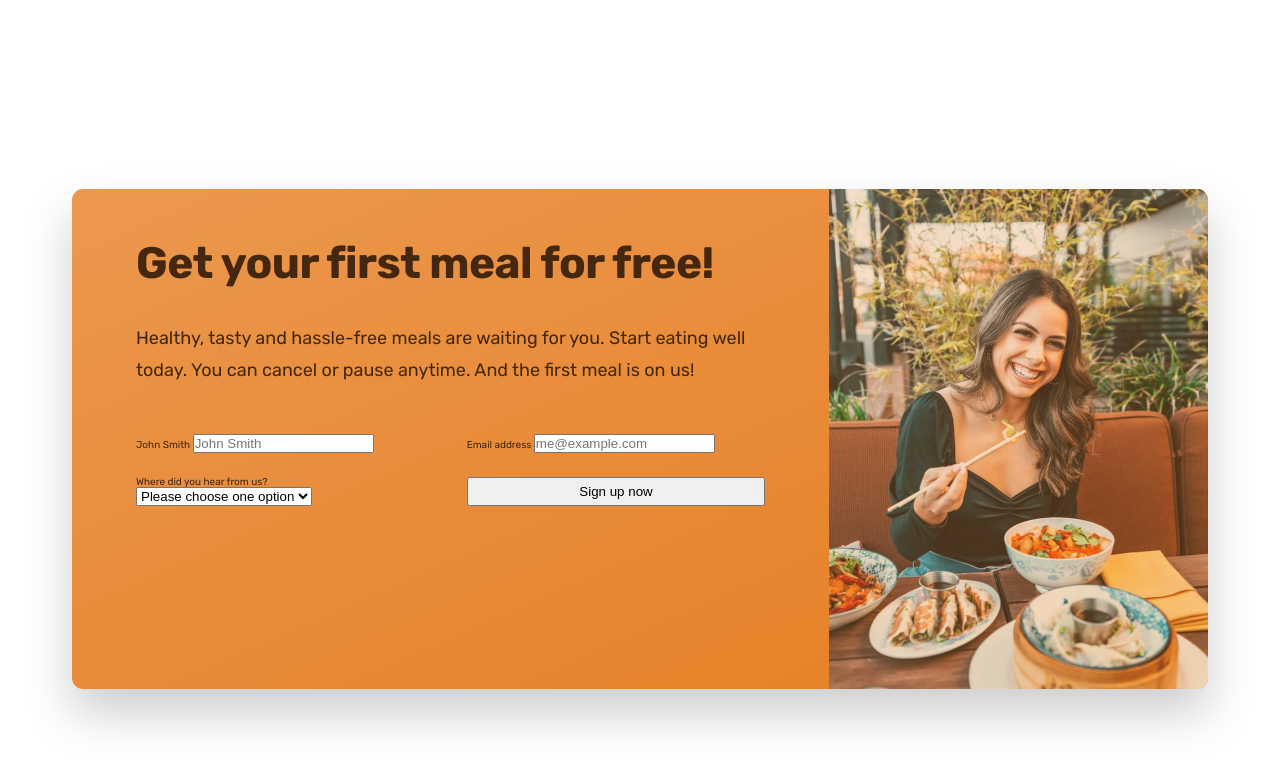
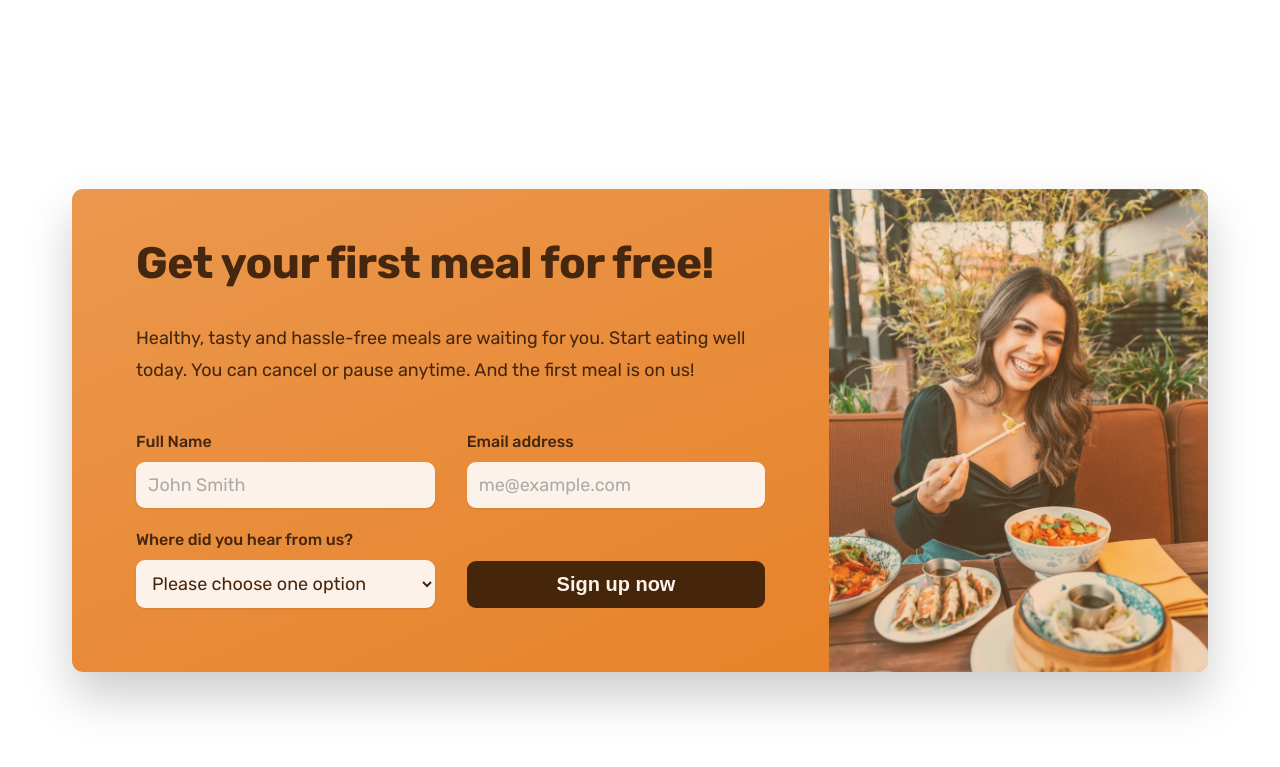
Before and after one commit to srjuchenko/OmniFood, a plain HTML site: page index.html in a window 1280 px wide. Shown: the part 5871-6638 px from the top of the page. Drawn offline with nearby package versions, Linux system fonts and the light colour scheme.

Commit message:
finished the CTA section

```diff
--- a/css/general.css
+++ b/css/general.css
@@ -25,7 +25,7 @@ Paragraph default: 1.6
 - Primary: #e67e22
 
 - Tint: #fdf2e9, #fae5d3.
-- Shades: #cf711f,#2e1907.
+- Shades: #cf711f,#2e1907, #45260a
 - Accents:
 - Greys:#555, #333, #6f6f6f
 
@@ -135,6 +135,7 @@ body {
   letter-spacing: 0.75px;
 }
 
+.btn,
 .btn:link,
 .btn:visited {
   display: inline-block;
@@ -143,6 +144,8 @@ body {
   font-weight: 600;
   padding: 1.6rem 3.2rem;
   border-radius: 9px;
+  border: none;
+  cursor: pointer;
   transition: all 0.3s;
 }
 
@@ -169,6 +172,18 @@ body {
   box-shadow: inset 0 0 0 2px #fff;
 }
 
+.btn--form {
+  background-color: #45260a;
+  color: #fdf2e9;
+  align-self: end;
+  padding: 1.2rem;
+}
+
+.btn--form:hover {
+  color: #555;
+  background-color: #fff;
+}
+
 .list {
   list-style: none;
   display: flex;
@@ -189,6 +204,11 @@ body {
   gap: 1.6rem;
 }
 
+*:focus {
+  outline: none;
+  box-shadow: 0 0 0 0.8rem rgba(230, 125, 34, 0.53);
+}
+
 /* SETTINGS CLASSES */
 .margin-right-sm {
   margin-right: 1.6rem !important;
--- a/css/style.css
+++ b/css/style.css
@@ -488,8 +488,6 @@
   box-shadow: 0 2.4rem 4.8rem rgba(0, 0, 0, 0.2);
   border-radius: 11px;
   background-image: linear-gradient(to right bottom, #eb984e, #e67e22);
-
-  height: 50rem;
   overflow: hidden;
 }
 
@@ -501,7 +499,6 @@
 .cta-text {
   font-size: 1.8rem;
   line-height: 1.8;
-
   margin-bottom: 4.8rem;
 }
 
@@ -527,3 +524,32 @@
   column-gap: 3.2rem;
   row-gap: 2.4rem;
 }
+
+.cta-form label {
+  display: block;
+  font-size: 1.6rem;
+  font-weight: 500;
+  margin-bottom: 1.2rem;
+}
+
+.cta-form input,
+.cta-form select {
+  width: 100%;
+  padding: 1.2rem;
+  font-size: 1.8rem;
+  font-family: inherit;
+  color: inherit;
+  border: none;
+  background-color: #fdf2e9;
+  border-radius: 9px;
+  box-shadow: 0 1px 2px rgba(0, 0, 0, 0.1);
+}
+
+.cta-form input::placeholder {
+  color: #aaa;
+}
+
+.cta *:focus {
+  outline: none;
+  box-shadow: 0 0 0 0.8rem rgba(250, 229, 211, 0.5);
+}
--- a/index.html
+++ b/index.html
@@ -422,7 +422,7 @@
 
             <form class="cta-form" action="#">
               <div>
-                <label for="full-name">John Smith</label>
+                <label for="full-name">Full Name</label>
                 <input id="full-name" type="text" placeholder="John Smith" required>
               </div>
 
@@ -443,7 +443,7 @@
                 </select>
               </div>
 
-              <button class="btn">Sign up now</button>
+              <button class="btn btn--form">Sign up now</button>
 
             </form>
           </div>
```
